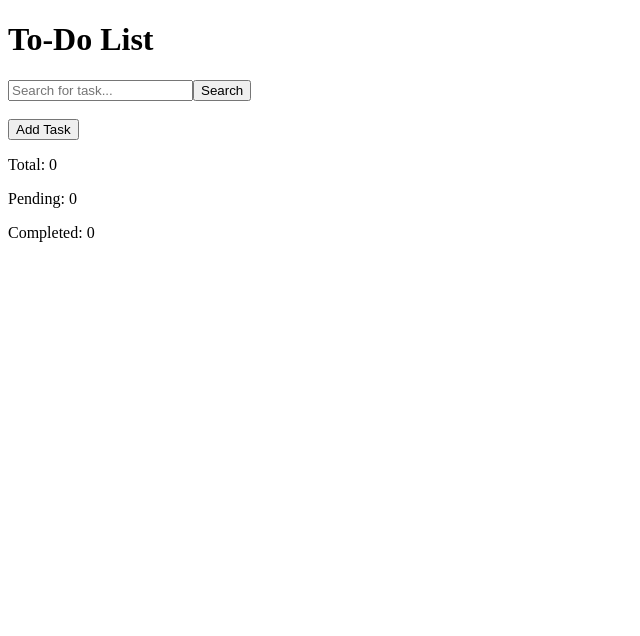
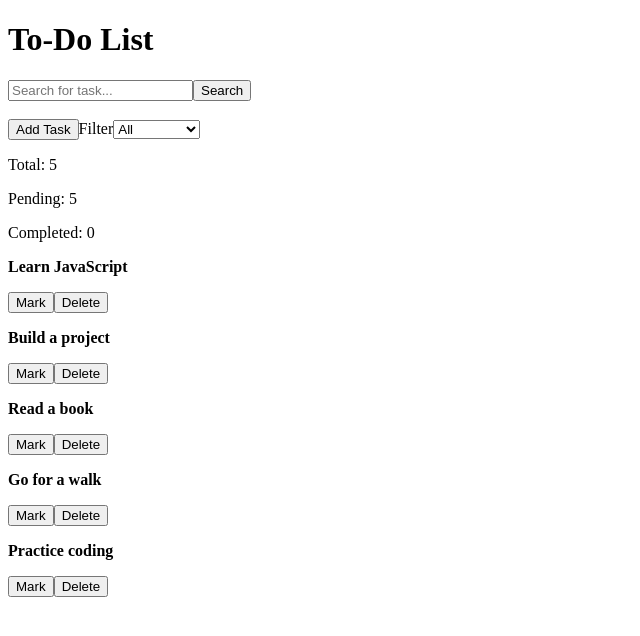
Before and after one commit to JoshuaPrashanth/To-Do, a React (Vite) app: page / in a window 1280 px wide. Shown: the top 636 px of the page, without its empty margins (0-640 px from the left). Built offline with nearby package versions, Linux system fonts and the light colour scheme.

Commit message:
Filter tasks Feature added

```diff
--- a/src/ToDo.jsx
+++ b/src/ToDo.jsx
@@ -9,7 +9,15 @@ function ToDo() {
   const [refresh, setRefresh] = useState(false);
   const [originalTasks, setOriginalTasks] = useState();
 
-  const [tasks, setTasks] = useState([]);
+  const [tasks, setTasks] = useState([
+    { id: 1, title: "Learn JavaScript", completed: false },
+    { id: 2, title: "Build a project", completed: false },
+    { id: 3, title: "Read a book", completed: false },
+    { id: 4, title: "Go for a walk", completed: false },
+    { id: 5, title: "Practice coding", completed: false },
+  ]);
+
+  const [filter, setFilter] = useState("all");
 
   function markTask(id) {
     if (!tasks[id - 1].completed) {
@@ -22,7 +30,6 @@ function ToDo() {
           }
         }),
       );
-      // setMarkCount((prev) => prev + 1);
     }
   }
 
@@ -54,6 +61,16 @@ function ToDo() {
     setSearchTask("");
     setRefresh(true);
   }
+
+  const displayedTasks = tasks.filter((task) => {
+    if (filter === "completed") {
+      return task.completed;
+    } else if (filter === "pending") {
+      return !task.completed;
+    } else {
+      return task;
+    }
+  });
 
   return (
     <div className="main-container">
@@ -96,12 +113,26 @@ function ToDo() {
           originalTasks={tasks}
         />
       )}
+      <label htmlFor="sort">
+        Filter
+        <select
+          name="sort"
+          id="sort"
+          value={filter}
+          onChange={(e) => setFilter(e.target.value)}
+        >
+          {" "}
+          <option value="all">All</option>
+          <option value="completed">Completed</option>
+          <option value="pending">Pending</option>
+        </select>
+      </label>
 
       <p className="total-count">Total: {tasks.length}</p>
       <p className="pending-count">Pending: {pending_count.length}</p>
       <p className="completed-count">Completed: {completed_count.length}</p>
       <main>
-        {tasks.map((task, index) => {
+        {displayedTasks.map((task) => {
           return (
             <div className="task-container" key={task.id}>
               <p className="task-name">
```
